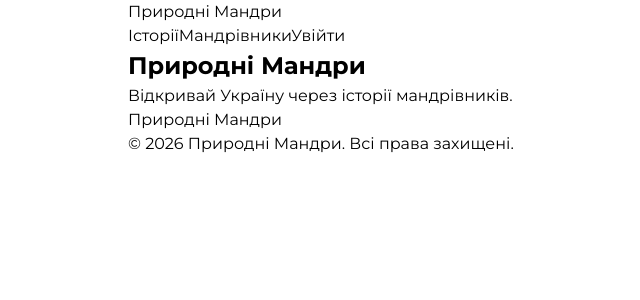
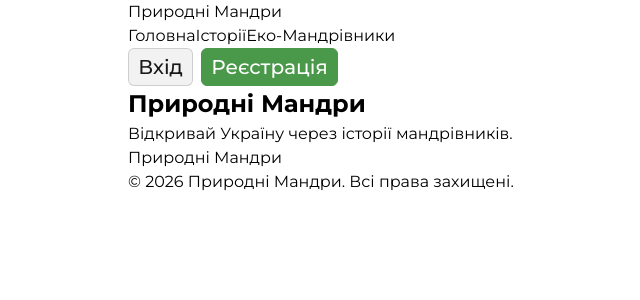
Before and after one commit to YshTi/project-TerraCode_FE, a Next.js app: page / in a window 1280 px wide. Shown: the top 300 px of the page, without its empty margins (160-800 px from the left). Built offline with nearby package versions, Linux system fonts and the light colour scheme.

Commit message:
MainAuthNav + Button-styled links

```diff
--- a/src/components/button/button.module.css
+++ b/src/components/button/button.module.css
@@ -0,0 +1,71 @@
+.button {
+    display: inline-flex;
+    box-sizing: border-box;
+    align-items: center;
+    justify-content: center;
+
+    min-height: 38px;
+    padding: 3px 9px;
+
+    border-radius: 6px;
+    border: 1px solid transparent;
+
+    font-family: inherit;
+    font-size: 20px;
+    font-weight: 500;
+    line-height: 1.5;
+
+    text-decoration: none;
+    cursor: pointer;
+
+    transition:
+        color 200ms ease,
+        background-color 200ms ease,
+        border-color 200ms ease;
+}
+
+/* Filled green button */
+.primary {
+    color: var(--color-text-inverse);
+    background-color: var(--color-accent);
+    border-color: var(--color-accent);
+}
+
+.primary:hover,
+.primary:focus-visible {
+    color: var(--color-gray-900);
+    background-color: var(--color-green-100);
+    border-color: var(--color-accent);
+}
+
+.primary:active {
+    background-color: var(--color-accent);
+    border-color: var(--color-accent);
+}
+
+/* Outlined / light button */
+.secondary {
+    color: var(--color-gray-900);
+    background-color: rgba(0, 0, 0, 0.05);
+    border-color: rgba(0, 0, 0, 0.15);
+}
+
+.secondary:hover,
+.secondary:focus-visible {
+    color: var(--color-text-inverse);
+    background-color: var(--color-accent);
+    border-color: var(--color-accent);
+}
+
+.secondary:active {
+    color: var(--color-text-inverse);
+    background-color: var(--color-green-800);
+    border-color: rgba(255, 255, 255, 0);
+}
+
+.button:disabled,
+.button[aria-disabled="true"] {
+    opacity: 0.5;
+    cursor: not-allowed;
+    pointer-events: none;
+}
--- a/src/components/button/button.tsx
+++ b/src/components/button/button.tsx
@@ -0,0 +1,59 @@
+import Link from "next/link";
+import type {
+  ButtonHTMLAttributes,
+  ComponentPropsWithoutRef,
+  ReactNode,
+} from "react";
+
+import styles from "./button.module.css";
+
+type ButtonVariant = "primary" | "secondary";
+
+type ButtonProps = {
+  children: ReactNode;
+  variant?: ButtonVariant;
+  className?: string;
+} & ButtonHTMLAttributes<HTMLButtonElement>;
+
+type ButtonLinkProps = {
+  children: ReactNode;
+  href: string;
+  variant?: ButtonVariant;
+  className?: string;
+} & Omit<ComponentPropsWithoutRef<typeof Link>, "href">;
+
+export function Button({
+  children,
+  variant = "primary",
+  className = "",
+  type = "button",
+  ...props
+}: ButtonProps) {
+  return (
+    <button
+      type={type}
+      className={`${styles.button} ${styles[variant]} ${className}`}
+      {...props}
+    >
+      {children}
+    </button>
+  );
+}
+
+export function ButtonLink({
+  children,
+  href,
+  variant = "primary",
+  className = "",
+  ...props
+}: ButtonLinkProps) {
+  return (
+    <Link
+      href={href}
+      className={`${styles.button} ${styles[variant]} ${className}`}
+      {...props}
+    >
+      {children}
+    </Link>
+  );
+}
--- a/src/components/header/header.tsx
+++ b/src/components/header/header.tsx
@@ -1,5 +1,8 @@
 import Link from "next/link";
+
 import { Container } from "@/components/container/container";
+import { MainAuthNav } from "@/components/main-auth-nav/main-auth-nav";
+
 import styles from "./header.module.css";
 
 export function Header() {
@@ -11,10 +14,12 @@ export function Header() {
         </Link>
 
         <nav className={styles.nav}>
+          <Link href="/">Головна</Link>
           <Link href="/stories">Історії</Link>
-          <Link href="/travellers">Мандрівники</Link>
-          <Link href="/auth/login">Увійти</Link>
+          <Link href="/travellers">Еко-Мандрівники</Link>
         </nav>
+
+        <MainAuthNav />
       </Container>
     </header>
   );
--- /dev/null
+++ b/src/components/main-auth-nav/main-auth-nav.module.css
@@ -0,0 +1,17 @@
+.authNav {
+    display: flex;
+    align-items: center;
+    gap: 8px;
+}
+
+.loginButton {
+    width: 65px;
+}
+
+.registerButton {
+    width: 137px;
+}
+
+.active {
+    position: relative;
+}
--- /dev/null
+++ b/src/components/main-auth-nav/main-auth-nav.tsx
@@ -0,0 +1,44 @@
+"use client";
+
+import { usePathname } from "next/navigation";
+import { ButtonLink } from "@/components/button/button";
+import styles from "./main-auth-nav.module.css";
+
+const authLinks = [
+  {
+    href: "/auth/login",
+    label: "Вхід",
+    variant: "secondary" as const,
+    className: styles.loginButton,
+  },
+  {
+    href: "/auth/register",
+    label: "Реєстрація",
+    variant: "primary" as const,
+    className: styles.registerButton,
+  },
+];
+
+export function MainAuthNav() {
+  const pathname = usePathname();
+
+  return (
+    <nav className={styles.authNav} aria-label="Навігація авторизації">
+      {authLinks.map(({ href, label, variant, className}) => {
+        const isActive = pathname === href;
+
+        return (
+          <ButtonLink
+            key={href}
+            href={href}
+            variant={variant}
+            className={`${className} ${isActive ? styles.active : ""}`}
+            aria-current={isActive ? "page" : undefined}
+          >
+            {label}
+          </ButtonLink>
+        );
+      })}
+    </nav>
+  );
+}
--- a/src/styles/variables.css
+++ b/src/styles/variables.css
@@ -35,7 +35,7 @@
     --color-text-muted: var(--color-gray-500);
     --color-text-inverse: var(--color-white);
 
-    --color-accent: var(--color-green-500);
+    --color-accent: var(--color-green-600);
     --color-accent-hover: var(--color-green-600);
     --color-accent-light: var(--color-green-100);
     --color-accent-dark: var(--color-green-900);
```
